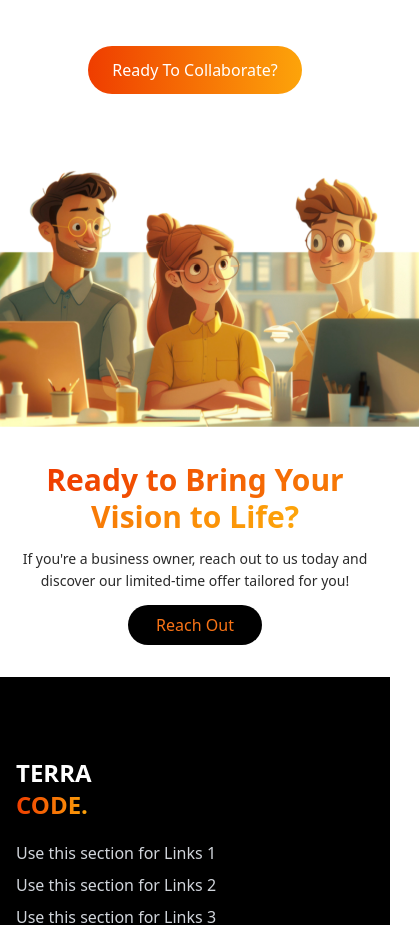
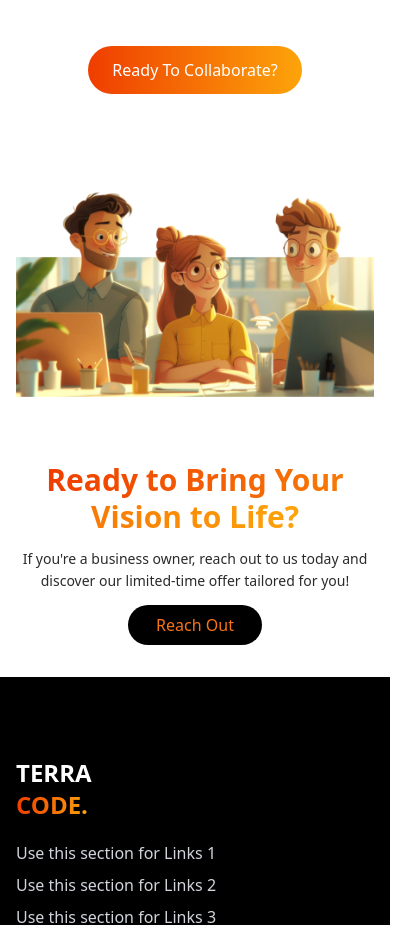
Before and after one commit to Terracode-Dev/Main-Site, a React (Vite) app: page / in a window 390 px wide. Shown: the part 6421-7346 px from the top of the page, 419 px wide, since content can reach past the window. Built offline with nearby package versions, Linux system fonts and the light colour scheme.

Commit message:
new faq3

```diff
--- a/src/components/home/Faq.tsx
+++ b/src/components/home/Faq.tsx
@@ -30,7 +30,7 @@ const Faq: React.FC = () => {
             <img
               src="/CTA 1.png"
               alt="Team image"
-              className="object-cover w-full h-full scale-125 md:scale-[1.4]"
+              className="object-cover w-full h-full scale-120 md:scale-[1.4]"
             />
           </div>
         </motion.div>
```
